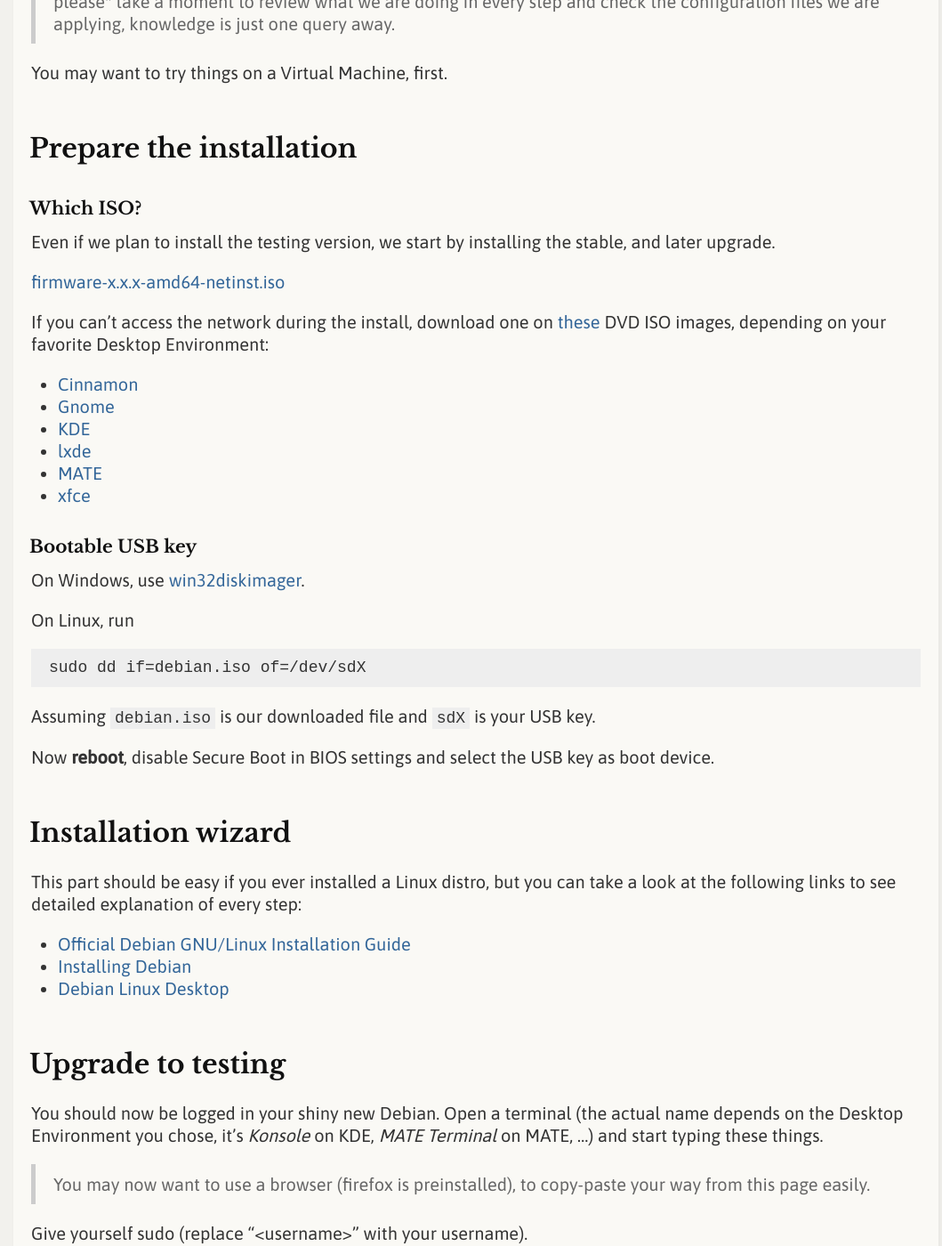
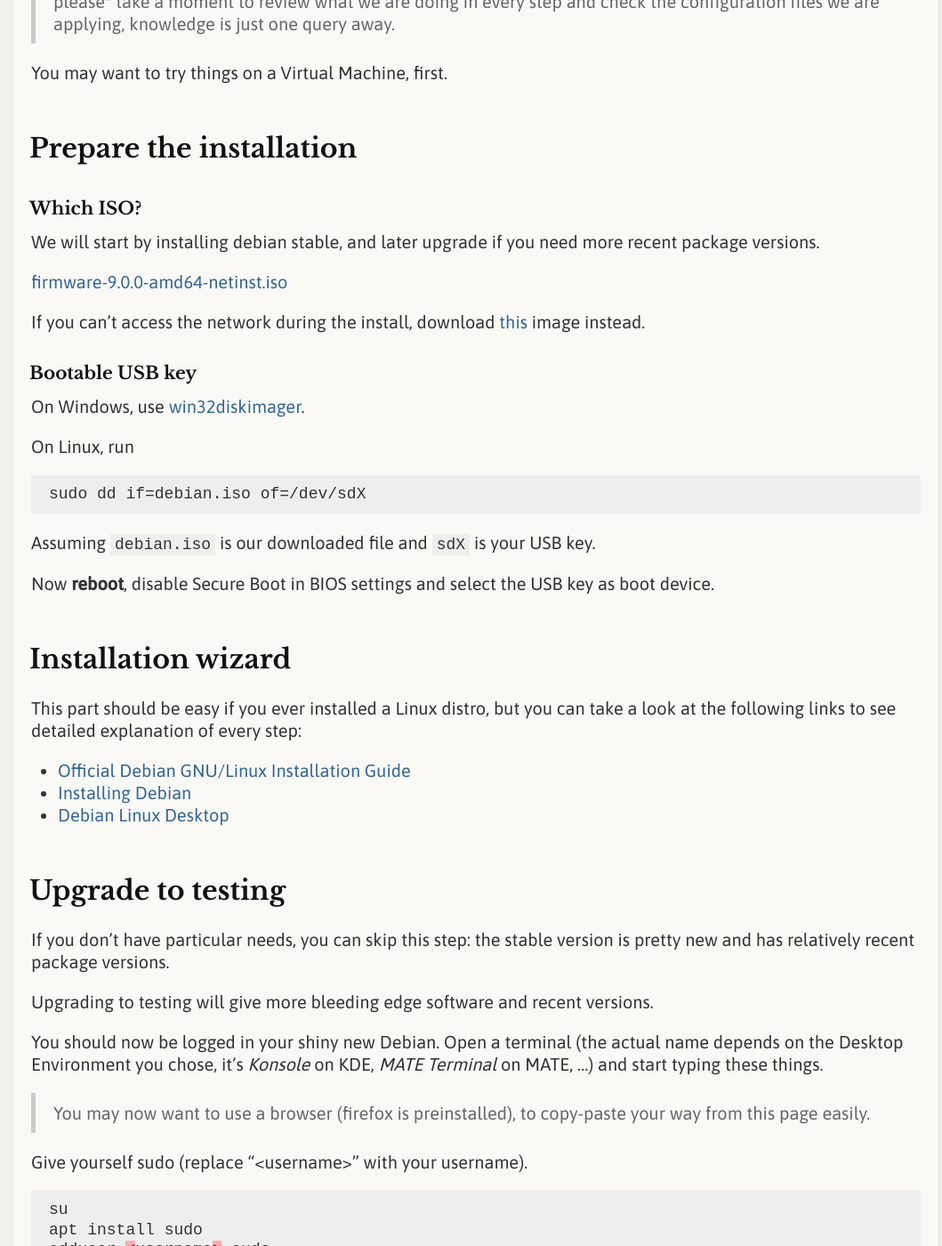
Before and after one commit to avivace/debian-quickstart, a Jekyll site: the page built from index.md, in a window 1280 px wide and 1400 px high, scrolled down 571 px. Shown: the whole window at 89% size, without its empty margins (105-1164 px from the left). Built offline with Jekyll 4.4.1, drawn with Linux system fonts in a browser that asks for light colours; our own code applies the rules of GitHub Pages for plain Markdown files; some of the changed text lies outside the part shown.

Commit message:
Updated for debian 9: Stretch

````diff
--- a/index.md
+++ b/index.md
@@ -15,18 +15,11 @@
 
 ## Prepare the installation
 ### Which ISO?
-Even if we plan to install the testing version, we start by installing the stable, and later upgrade.
+We will start by installing debian stable, and later upgrade if you need more recent package versions.
 
-[firmware-x.x.x-amd64-netinst.iso](http://cdimage.debian.org/cdimage/unofficial/non-free/cd-including-firmware/current/amd64/iso-cd/?C=S;O=D)
+[firmware-9.0.0-amd64-netinst.iso](http://cdimage.debian.org/cdimage/unofficial/non-free/cd-including-firmware/current/amd64/iso-cd/firmware-9.0.0-amd64-netinst.iso)
 
-If you can't access the network during the install, download one on [these](https://cdimage.debian.org/cdimage/unofficial/non-free/cd-including-firmware/8.8.0-live+nonfree/amd64/iso-hybrid/) DVD ISO images, depending on your favorite Desktop Environment:
-
-- [Cinnamon](https://cdimage.debian.org/cdimage/unofficial/non-free/cd-including-firmware/8.8.0-live+nonfree/amd64/iso-hybrid/debian-live-8.8.0-amd64-cinnamon-desktop+nonfree.iso)
-- [Gnome](https://cdimage.debian.org/cdimage/unofficial/non-free/cd-including-firmware/8.8.0-live+nonfree/amd64/iso-hybrid/debian-live-8.8.0-amd64-gnome-desktop+nonfree.iso)
-- [KDE](https://cdimage.debian.org/cdimage/unofficial/non-free/cd-including-firmware/8.8.0-live+nonfree/amd64/iso-hybrid/debian-live-8.8.0-amd64-kde-desktop+nonfree.iso)
-- [lxde](https://cdimage.debian.org/cdimage/unofficial/non-free/cd-including-firmware/8.8.0-live+nonfree/amd64/iso-hybrid/debian-live-8.8.0-amd64-lxde-desktop+nonfree.iso)
-- [MATE](https://cdimage.debian.org/cdimage/unofficial/non-free/cd-including-firmware/8.8.0-live+nonfree/amd64/iso-hybrid/debian-live-8.8.0-amd64-mate-desktop+nonfree.iso)
-- [xfce](https://cdimage.debian.org/cdimage/unofficial/non-free/cd-including-firmware/8.8.0-live+nonfree/amd64/iso-hybrid/debian-live-8.8.0-amd64-xfce-desktop+nonfree.iso)
+If you can't access the network during the install, download [this](http://cdimage.debian.org/cdimage/unofficial/non-free/cd-including-firmware/current/amd64/iso-dvd/firmware-9.0.0-amd64-DVD-1.iso) image instead.
 
 ### Bootable USB key
 On Windows, use [win32diskimager](http://sf.net/projects/win32diskimager/).
@@ -47,10 +40,13 @@
 - [Debian Linux Desktop](https://wiki.comprofix.com/index.php?title=Debian_Linux_Desktop#Installation)
 
 ## Upgrade to testing
+If you don't have particular needs, you can skip this step: the stable version is pretty new and has relatively recent package versions.
+
+Upgrading to testing will give more bleeding edge software and recent versions.
+
 You should now be logged in your shiny new Debian. Open a terminal (the actual name depends on the Desktop Environment you chose, it's *Konsole* on KDE, *MATE Terminal* on MATE, ...) and start typing these things.
 
 > You may now want to use a browser (firefox is preinstalled), to copy-paste your way from this page easily.
-
 
 Give yourself sudo (replace "\<username>" with your username).
 ```powershell
@@ -102,7 +98,7 @@
 
 Some standard utilities, fonts, a firewall:
 ```powershell
-sudo apt install wget vim-nox git curl pk-update-icon apt-transport-https gdebi build-essential linux-headers-$(uname -r) fonts-freefont-otf otf-freefont fonts-hack-otf ttf-mscorefonts-installer ttf-bitstream-vera ttf-dejavu ttf-liberation fonts-octicons ufw gufw tlp neofetch tmux
+sudo apt install wget vim-nox git curl pk-update-icon apt-transport-https gdebi build-essential linux-headers-$(uname -r) fonts-freefont-otf otf-freefont fonts-hack-otf ttf-mscorefonts-installer ttf-bitstream-vera ttf-dejavu ttf-liberation fonts-octicons ufw gufw tlp neofetch tmux debian-keyring
 ```
 
 Now we will apply some default configurations files
````
Also changed, not shown: other parts of index.md (+1 -1 lines).
